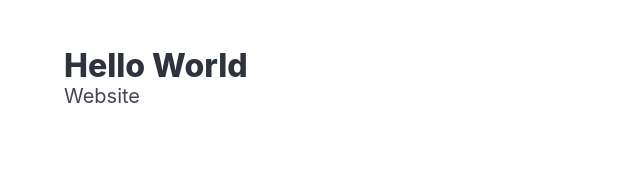
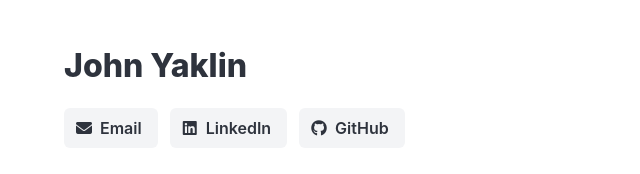
Before and after one commit to jsyaklin/jsyaklin.github.io, a plain HTML site: page index.html in a window 1280 px wide. Shown: the whole page, without its empty margins (0-640 px from the left). Drawn offline with nearby package versions, Linux system fonts and the light colour scheme.

Commit message:
social icons

```diff
--- a/index.html
+++ b/index.html
@@ -3,19 +3,40 @@
   <head>
     <meta charset="utf-8">
     <meta name="viewport" content="width=device-width, initial-scale=1">
-    <title>Hello World!</title>
+    <title>John Yaklin</title>
     <link rel="stylesheet" href="https://cdn.jsdelivr.net/npm/bulma@1.0.0/css/bulma.min.css">
+    <script src="https://kit.fontawesome.com/aeb3bf2399.js" crossorigin="anonymous"></script>
   </head>
   <body>
   <section class="section">
     <div class="container">
       <h1 class="title">
-        Hello World
+        John Yaklin
       </h1>
-      <p class="subtitle">
-        Website
-      </p>
+      <p class="buttons">
+        <a class="button is-light" onClick="javascript:window.open('mailto:jsyaklin@gmail.com', 'mail');event.preventDefault();" href="mailto:jsyaklin@gmail.com">
+          <span class="icon">
+            <i class="fa-solid fa-envelope"></i>
+          </span>
+          <span class="is-hidden-desktop-only has-text-weight-semibold">Email</span>
+        </a>
+        <a class="button is-light" href="https://www.linkedin.com/in/john-yaklin/" target="_blank" rel="noopener noreferrer">
+          <span class="icon">
+            <i class="fab fa-linkedin"></i>
+          </span>
+          <span class="is-hidden-desktop-only has-text-weight-semibold">LinkedIn</span>
+        </a>
+        <a class="button is-light" href="https://github.com/jsyaklin" target="_blank" rel="noopener noreferrer">
+          <span class="icon">
+            <i class="fab fa-github"></i>
+          </span>
+          <span class="is-hidden-desktop-only has-text-weight-semibold">GitHub</span>
+        </a>
+      </div>
     </div>
+  </section>
+
+  <section class="section">
   </section>
   </body>
 </html>
```
